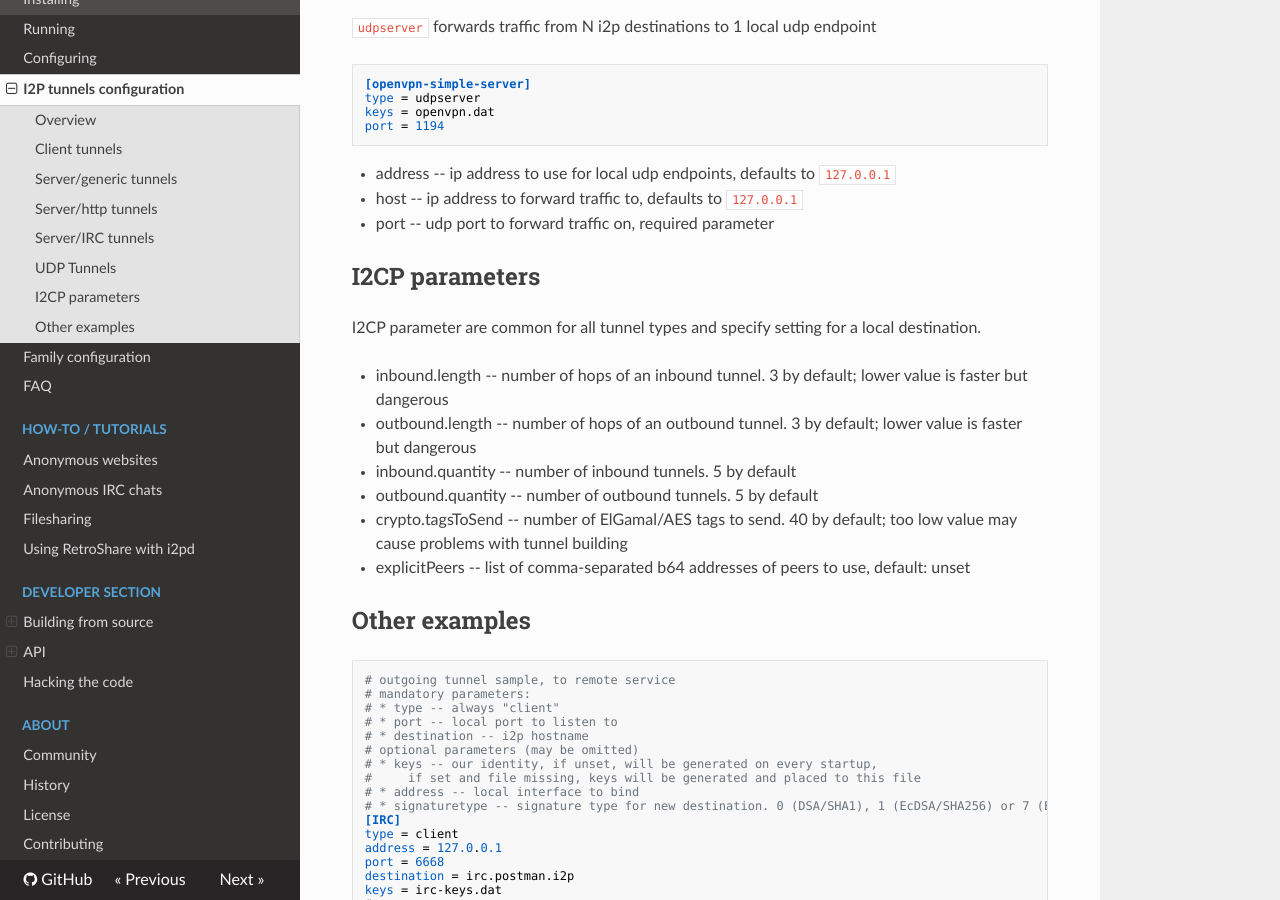
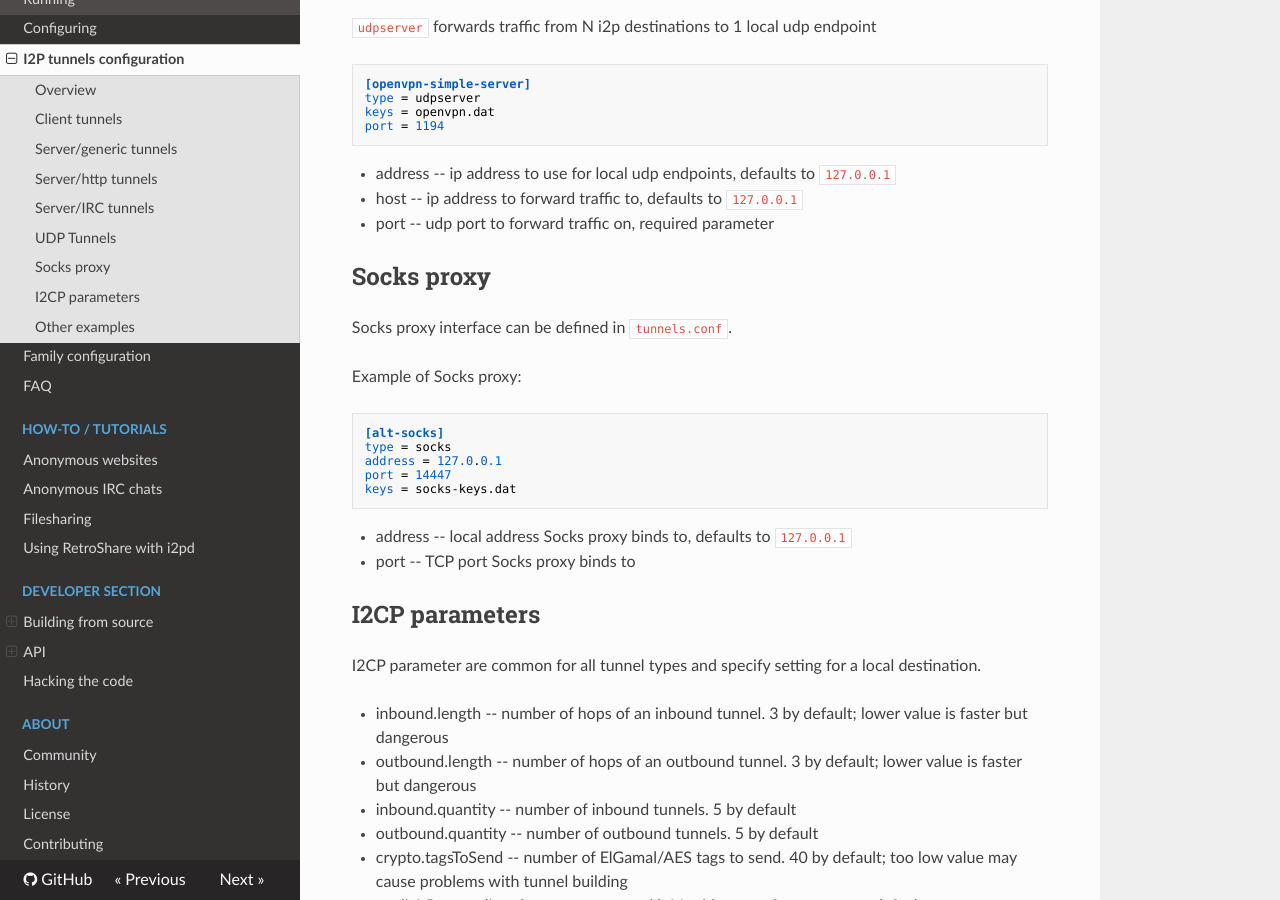
Before and after one commit to PurpleI2P/i2pd_docs_en, an MkDocs documentation site: the page built from docs/user-guide/tunnels.md, in a window 1280 px wide and 900 px high, scrolled down 2662 px. Built offline with MkDocs 1.6.1, drawn with Linux system fonts in a browser that asks for light colours; nearby versions of some CDN libraries; old or Windows-style settings are respelled for this version of MkDocs.

Commit message:
Document Socks proxy tunnel

```diff
--- a/docs/user-guide/tunnels.md
+++ b/docs/user-guide/tunnels.md
@@ -120,6 +120,23 @@ There are 2 types of UDP tunnels: `udpclient` and `udpserver`
 * port -- udp port to forward traffic on, required parameter
 
 
+Socks proxy
+-----------
+
+Socks proxy interface can be defined in ``tunnels.conf``.
+
+Example of Socks proxy:
+
+    [alt-socks]
+    type = socks
+    address = 127.0.0.1
+    port = 14447
+    keys = socks-keys.dat
+
+* address -- local address Socks proxy binds to, defaults to `127.0.0.1`
+* port -- TCP port Socks proxy binds to
+
+
 I2CP parameters
 ---------------
 
```
